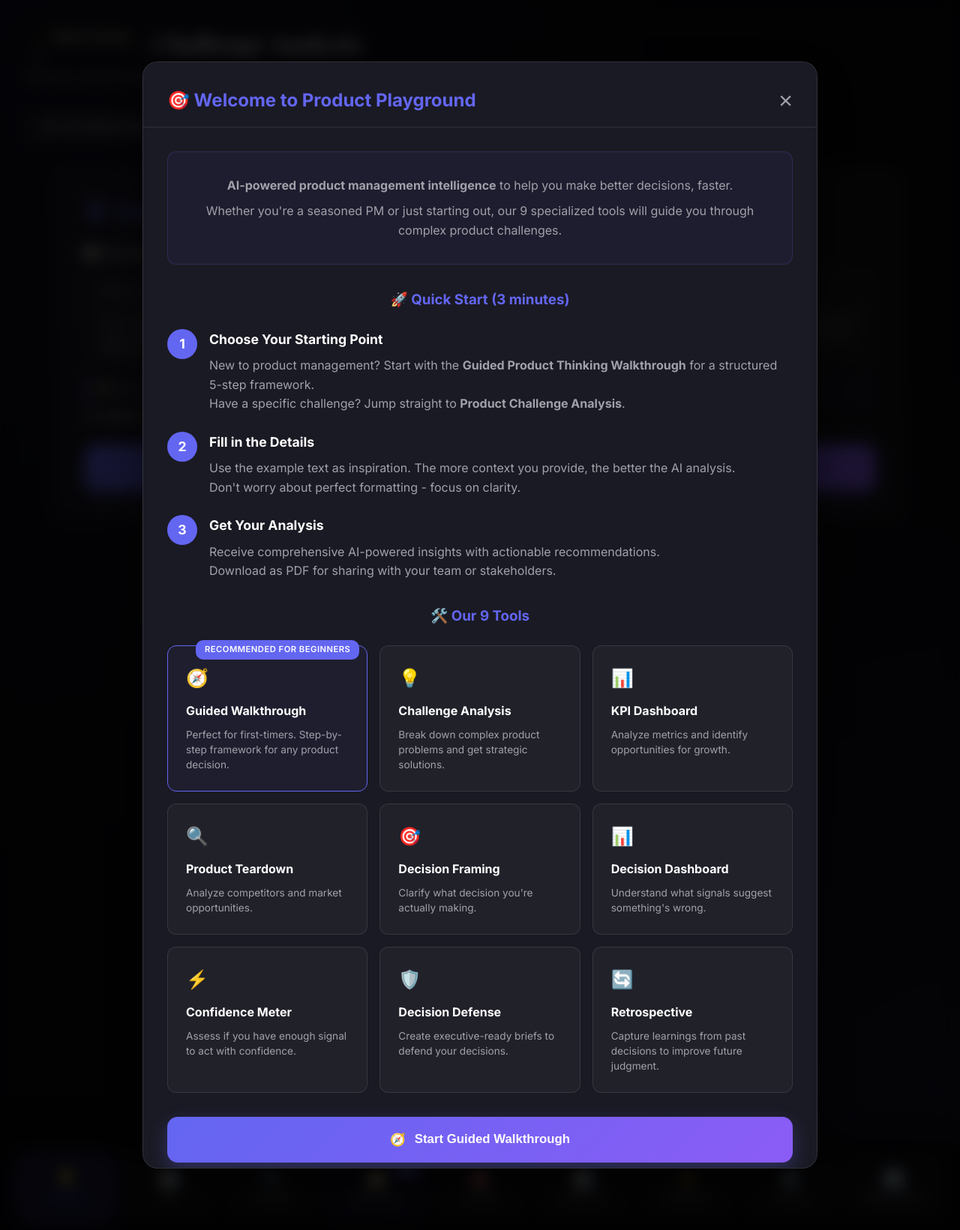
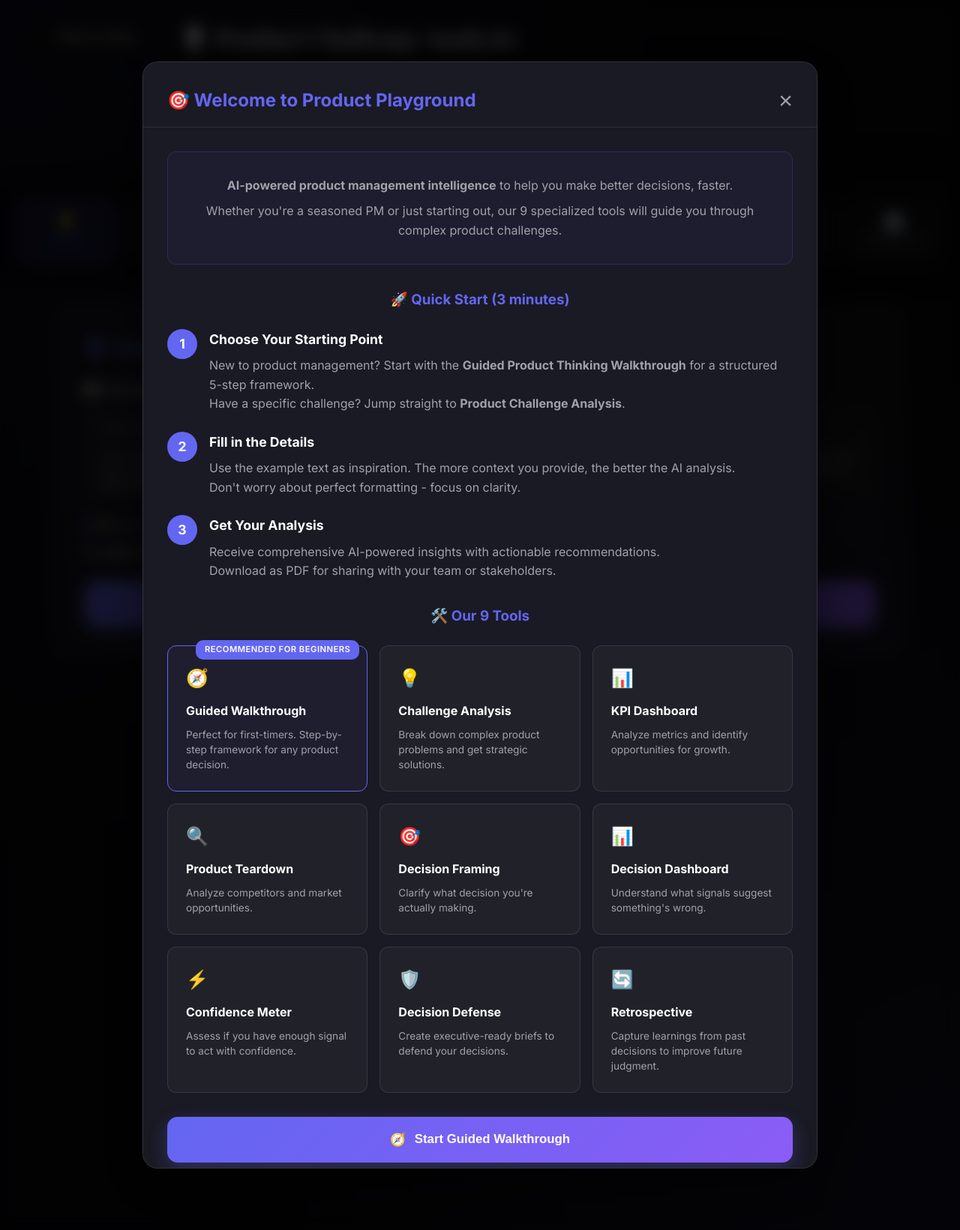
Before and after one commit to anubhav-product/ProductPlayGround, a Flask app: page /app in a window 1280 px wide. Shown: the whole page at 75% size. Run offline with Flask 3, Linux system fonts and the light colour scheme; some libraries are stand-ins or nearby versions.

Commit message:
Fix layout issues: back button in header (no overlap), bottom navigation scrolls with content
- Move back button from fixed top-left to header with back button group
- Removes position: fixed from back button - now scrolls with page
- Change navigation bar from position: fixed to relative - appears at end of content
- Remove body padding-bottom padding (no longer needed with static nav)
- Update mobile media queries to properly handle new layout
- Improves professional appearance and accessibility

```diff
--- a/product-thinking-studio/templates/index.html
+++ b/product-thinking-studio/templates/index.html
@@ -85,7 +85,6 @@
             color: var(--text);
             line-height: 1.6;
             min-height: 100vh;
-            padding-bottom: 130px;
             background-image:
                 radial-gradient(at 0% 0%, rgba(99, 102, 241, 0.1) 0px, transparent 50%),
                 radial-gradient(at 100% 100%, rgba(139, 92, 246, 0.1) 0px, transparent 50%);
@@ -351,20 +350,21 @@
         /* Navigation Tabs / Tool Launcher - Bottom Bar */
         .tabs,
         .tool-menu {
-            position: fixed;
-            bottom: 0;
-            left: 0;
-            right: 0;
-            z-index: 1000;
+            position: relative;
+            bottom: auto;
+            left: auto;
+            right: auto;
+            z-index: 100;
             width: 100%;
             max-height: none;
             display: grid;
             grid-template-columns: repeat(auto-fit, minmax(110px, 1fr));
             gap: 0.6rem;
-            padding: 1rem 1.5rem;
-            background: rgba(10, 10, 15, 0.98);
+            padding: 1.5rem;
+            margin-top: 2rem;
+            background: rgba(10, 10, 15, 0.95);
             border-top: 1px solid rgba(255, 255, 255, 0.12);
-            border-radius: 0;
+            border-radius: 12px;
             box-shadow: 0 -15px 40px rgba(0, 0, 0, 0.4);
             overflow: visible;
         }
@@ -455,13 +452,21 @@
         }
 
         .header {
-            padding-top: 2rem;
+            padding-top: 1.5rem;
             padding-left: 2rem;
             padding-right: 2rem;
-            min-height: 100px;
+            padding-bottom: 1.5rem;
+            min-height: auto;
             display: flex;
-            flex-direction: column;
-            justify-content: center;
+            flex-direction: row;
+            align-items: flex-start;
+            gap: 2rem;
+            position: relative;
+        }
+
+        .header-content {
+            flex: 1;
+            min-width: 0;
         }
 
         .header h1 {
@@ -1172,12 +1170,12 @@
     </style>
 </head>
 <body>
+    <div class="header">
         <a href="/" class="back-btn">
             <span>←</span>
             <span>Back to Home</span>
         </a>
-
-    <div class="header">
+        <div class="header-content">
             <h1 id="page-title">Product Playground</h1>
             <p id="page-subtitle">AI-Powered Strategic Analysis</p>
             <div class="header-actions">
```
Also changed, not shown: other parts of product-thinking-studio/templates/index.html (+15 -24 lines). Lines whose indentation alone changed are shown as unchanged.
